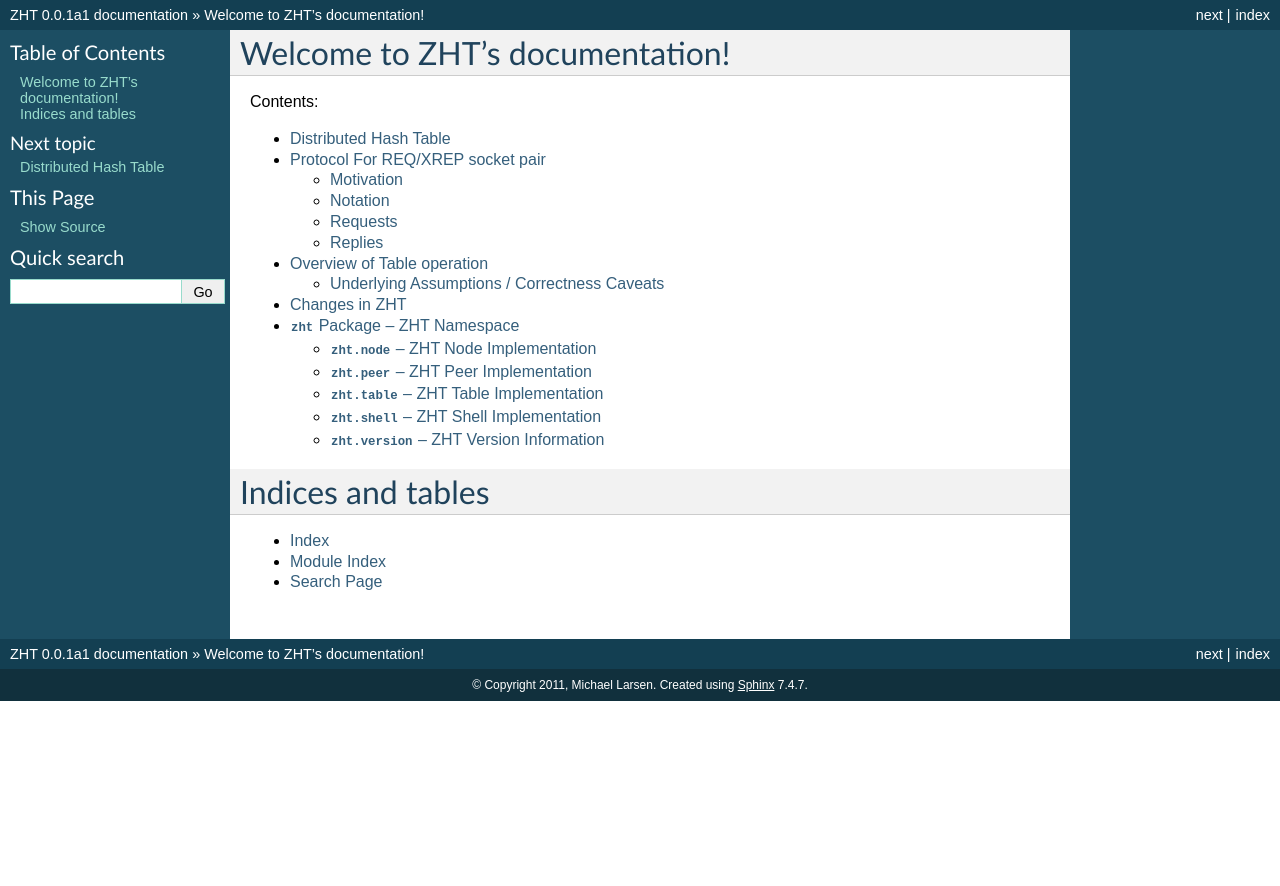
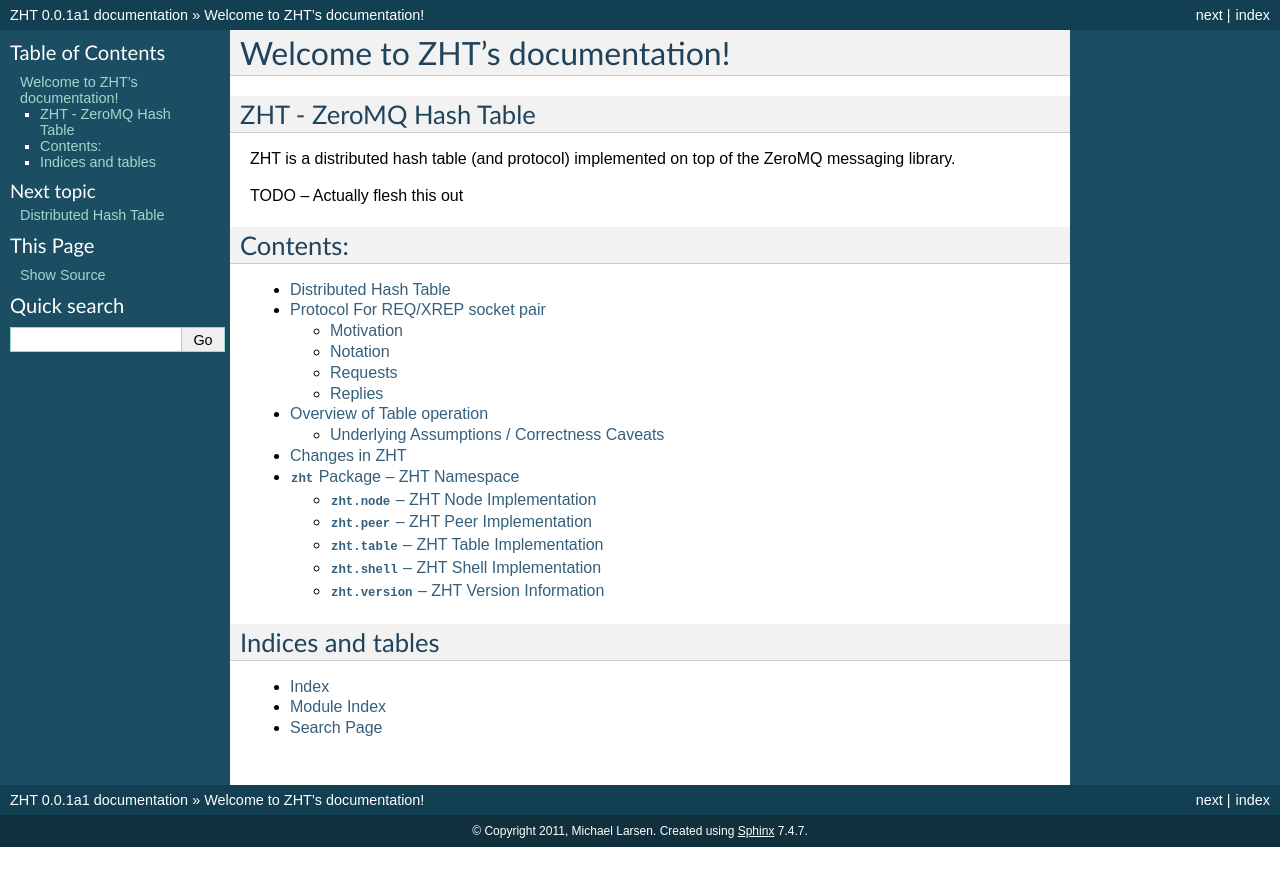
Before and after one commit to mghlarsen/ZHT, a Sphinx documentation site: the page built from docs/index.rst, in a window 1280 px wide. Shown: the top 886 px of the page. Built offline with Sphinx 7.4.7, drawn with Linux system fonts in a browser that asks for light colours; part of the change alters nothing that is shown.

```diff
--- a/README.rst
+++ b/README.rst
@@ -1,4 +1,3 @@
-=======================
 ZHT - ZeroMQ Hash Table
 =======================
 
--- a/docs/index.rst
+++ b/docs/index.rst
@@ -1,13 +1,12 @@
-.. ZHT documentation master file, created by
-   sphinx-quickstart on Thu Nov  3 22:01:31 2011.
-   You can adapt this file completely to your liking, but it should at least
-   contain the root `toctree` directive.
-
+===============================
 Welcome to ZHT's documentation!
 ===============================
 
+.. include:: ../README.rst
+
+
 Contents:
-
+=========
 .. toctree::
    :maxdepth: 2
 
```
